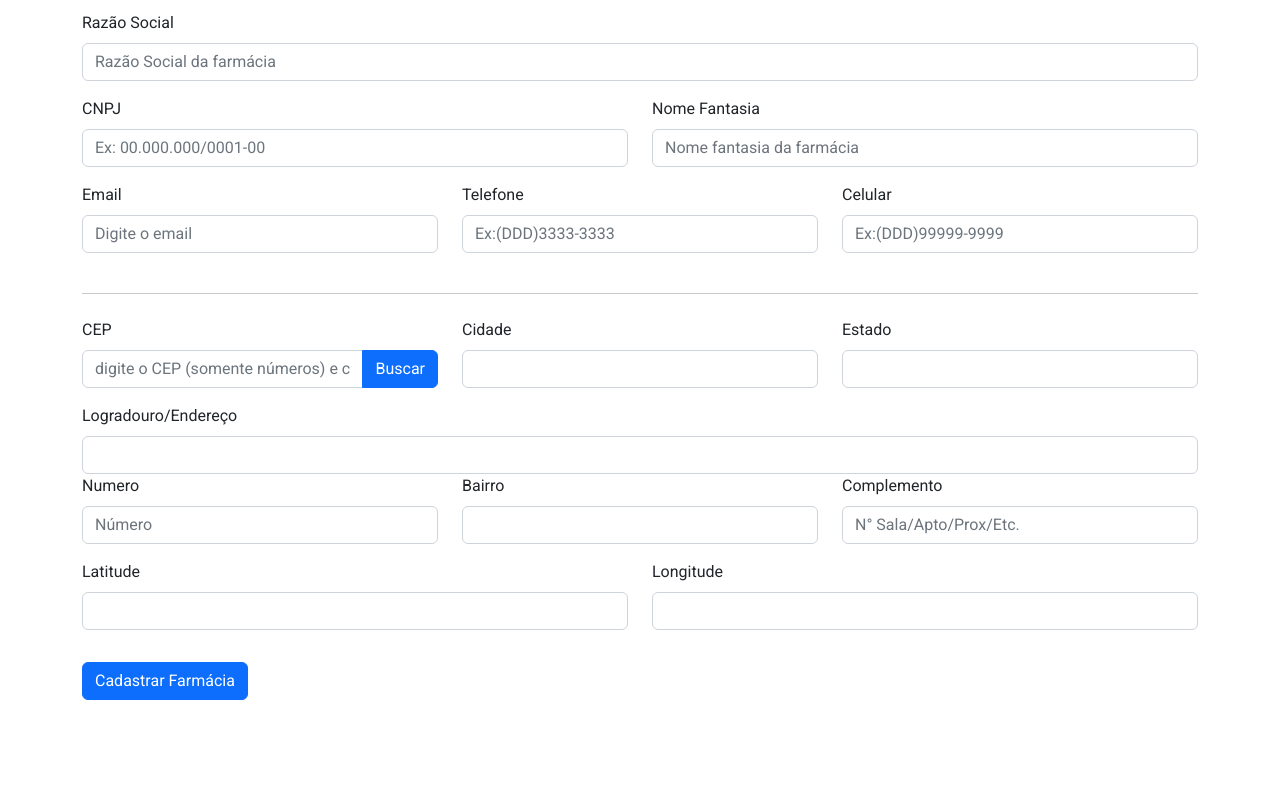
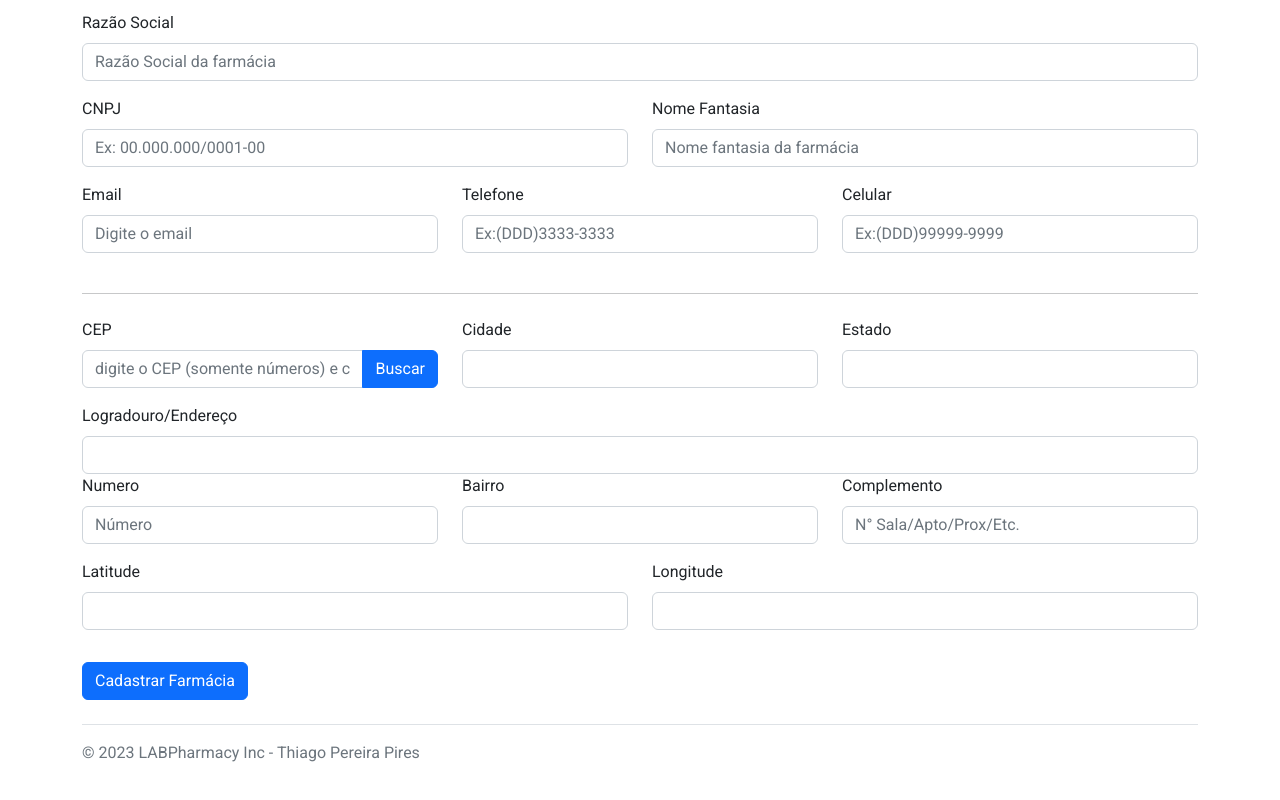
Before and after one commit to ThiagoThe/pharmacyCentralSystem, a React (Vite) app: page /cadastro-farmacias in a window 1280 px wide. Shown: the part 220-1020 px from the top of the page. Before the commit the page ends 936 px from the top, so only its background shows below. Built offline with nearby package versions, Linux system fonts and the light colour scheme; data requests are answered from the project's data file.

Commit message:
feat: criado o footer das pags

```diff
--- /dev/null
+++ b/src/components/Footer/Footer.jsx
@@ -0,0 +1,19 @@
+import React from "react";
+
+function Footer() {
+  return (
+    <div className="main-footer">
+      <div className="container">
+        <div className="flex-wrap align-items-center py-3 my-4 border-top">
+          <div className="align-items-center">
+            <span className="mb-3 mb-md-0 text-muted">
+              © 2023 LABPharmacy Inc - Thiago Pereira Pires
+            </span>
+          </div>
+        </div>
+      </div>
+    </div>
+  );
+}
+
+export default Footer;
--- a/src/pages/CadastroFarm.jsx
+++ b/src/pages/CadastroFarm.jsx
@@ -10,6 +10,7 @@ import {
   Alert,
 } from "react-bootstrap";
 import { useForm } from "react-hook-form";
+import Footer from "../components/Footer/Footer";
 
 function CadastroFarm() {
   // função para buscar o CEP
@@ -287,6 +288,7 @@ function CadastroFarm() {
           </Row>
         </Form>
       </Container>
+      <Footer />
     </>
   );
 }
--- a/src/pages/CadastroMed.jsx
+++ b/src/pages/CadastroMed.jsx
@@ -2,6 +2,7 @@ import { React, useState } from "react";
 import { Header } from "../components/Header/Header";
 import { Button, Col, Form, Row, Container, Alert } from "react-bootstrap";
 import { useForm } from "react-hook-form";
+import Footer from "../components/Footer/Footer";
 
 function CadastroMed() {
   const { register, handleSubmit, reset } = useForm(); //
@@ -136,6 +137,7 @@ function CadastroMed() {
           </Button>
         </Form>
       </Container>
+      <Footer />
     </>
   );
 }
--- a/src/pages/Error.jsx
+++ b/src/pages/Error.jsx
@@ -1,6 +1,7 @@
 import React from "react";
 import { Header } from "../components/Header/Header";
 import { Container, Row } from "react-bootstrap";
+import Footer from "../components/Footer/Footer";
 
 function Error() {
   return (
@@ -11,6 +12,7 @@ function Error() {
           <h1>Erro 404: Pagina não encontrada</h1>
         </Row>
       </Container>
+      <Footer />
     </>
   );
 }
--- a/src/pages/ListaFarm.jsx
+++ b/src/pages/ListaFarm.jsx
@@ -4,6 +4,7 @@ import { Header } from "../components/Header/Header";
 import { Container, Row } from "react-bootstrap";
 import { Map } from "../components/Map/Map";
 import { TableFarm } from "../components/Tables/TableFarm";
+import Footer from "../components/Footer/Footer";
 
 function ListaFarm() {
   const context = useFarm();
@@ -24,6 +25,7 @@ function ListaFarm() {
           ))}
         </Row>
       </Container>
+      <Footer />
     </>
   );
 }
--- a/src/pages/ListaMed.jsx
+++ b/src/pages/ListaMed.jsx
@@ -2,6 +2,7 @@ import React from "react";
 import { Header } from "../components/Header/Header";
 import { Container, Row } from "react-bootstrap";
 import { MedGrid } from "../components/Grids/MedGrid";
+import Footer from "../components/Footer/Footer";
 
 function ListaMed() {
   return (
@@ -16,6 +17,7 @@ function ListaMed() {
           <MedGrid />
         </Row>
       </Container>
+      <Footer />
     </>
   );
 }
```
